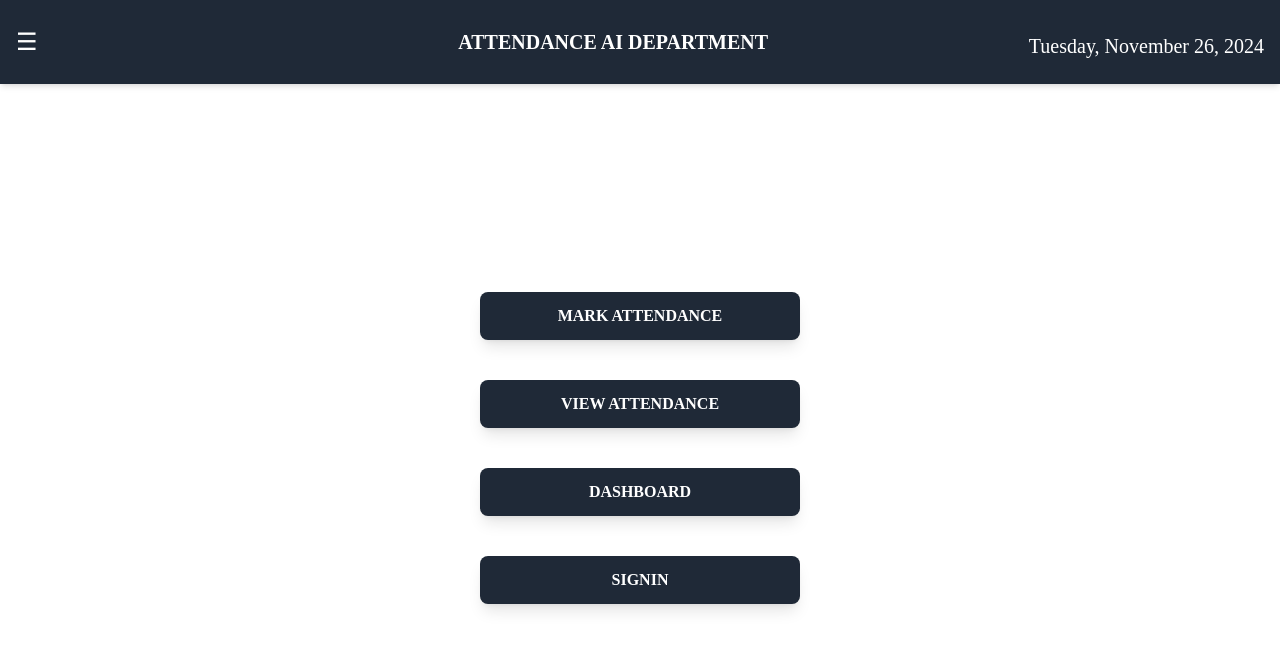
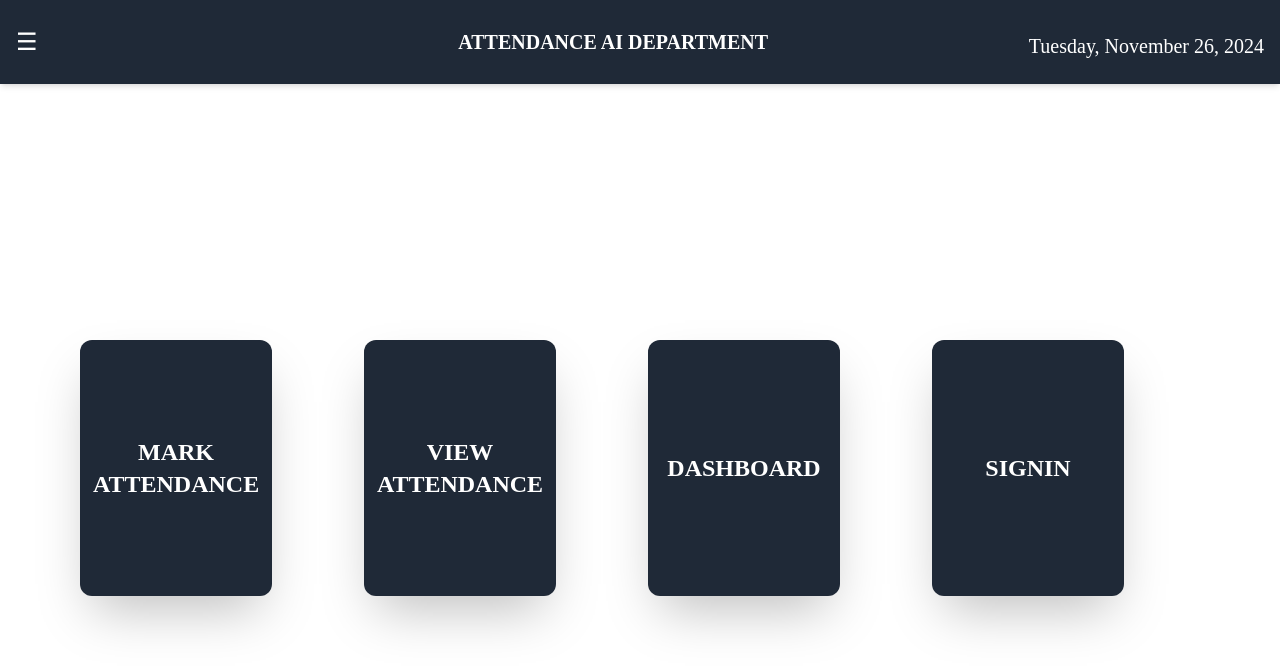
Before and after one commit to jaisanth123/AttendanceSync_AWS_DEPLOYMENT, a React (Vite) app in the folder frontend/: page / in a window 1280 px wide. Shown: the top 670 px of the page. Built offline with nearby package versions, Linux system fonts and the light colour scheme; a web font is replaced by a local one.

Commit message:
home page ui Reworked

```diff
--- a/frontend/src/components/HomePage.jsx
+++ b/frontend/src/components/HomePage.jsx
@@ -1,42 +1,44 @@
 import React from "react";
-import { useNavigate } from "react-router-dom"; // Import useNavigate
+import { useNavigate } from "react-router-dom";
 
-// Reusable Button Component
-const ActionButton = ({ label, onClick }) => (
-  <button
-    className="px-6 py-3 font-bold text-white transition-all duration-300 transform bg-gray-800 rounded-lg shadow-lg w-80 hover:bg-gray-600 hover:scale-105 focus:outline-none focus:ring-2 focus:ring-gray-500 focus:ring-opacity-50 active:scale-95"
-    aria-label={`${label} button`} // Fixed interpolation for aria-label
+// Reusable Card Component
+const ActionCard = ({ label, onClick }) => (
+  <div
+    className="flex flex-col items-center justify-center h-64 p-6 transition-all duration-300 transform bg-gray-800 shadow-2xl cursor-pointer w-full max-w-[14rem] sm:max-w-[12rem] rounded-xl hover:bg-gray-700 hover:scale-105 focus:outline-none focus:ring-2 focus:ring-red-500 focus:ring-opacity-50 active:scale-95"
+    aria-label={`${label} card`}
     onClick={onClick}
   >
-    {label}
-  </button>
+    <h3 className="text-2xl font-bold text-center text-white">{label}</h3>
+  </div>
 );
 
 function HomePage({ toggleSidebar }) {
-  const navigate = useNavigate(); // Initialize useNavigate
+  const navigate = useNavigate();
 
   return (
-    <div className="flex flex-col items-center justify-center h-full space-y-10">
-      {/* Attendance Button */}
-      <ActionButton label="MARK ATTENDANCE" onClick={toggleSidebar} />
+    <div className="flex items-center justify-center h-full pt-10">
+      <div className="grid w-full max-w-6xl grid-cols-2 gap-6 px-4 sm:grid-cols-3 lg:grid-cols-4 lg:gap-4">
+        {/* Attendance Card */}
+        <ActionCard label="MARK ATTENDANCE" onClick={toggleSidebar} />
 
-      {/* View Attendance Button */}
-      <ActionButton
-        label="VIEW ATTENDANCE"
-        onClick={() => navigate("/dashboard")} // Navigate to /dashboard
-      />
-      <ActionButton
-        label="DASHBOARD"
-        onClick={() => navigate("/dashboard")} // Navigate to /dashboard
-      />
+        {/* View Attendance Card */}
+        <ActionCard
+          label="VIEW ATTENDANCE"
+          onClick={() => navigate("/dashboard")}
+        />
 
-<ActionButton
-        label="SIGNIN"
-        onClick={() => navigate("/signin")} // Navigate to /dashboard
-      />
+        {/* Dashboard Card */}
+        <ActionCard
+          label="DASHBOARD"
+          onClick={() => navigate("/dashboard")}
+        />
 
-
-
+        {/* Sign-in Card */}
+        <ActionCard
+          label="SIGNIN"
+          onClick={() => navigate("/signin")}
+        />
+      </div>
     </div>
   );
 }
```
